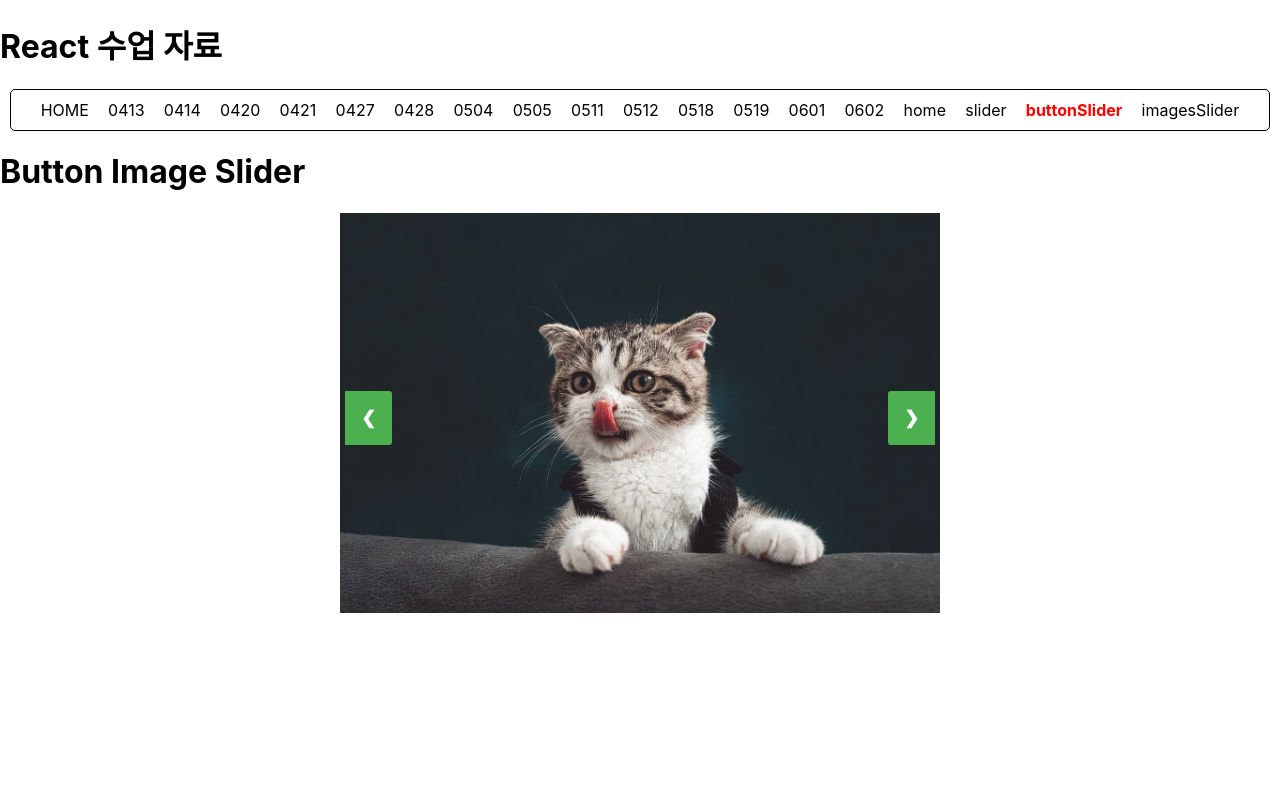
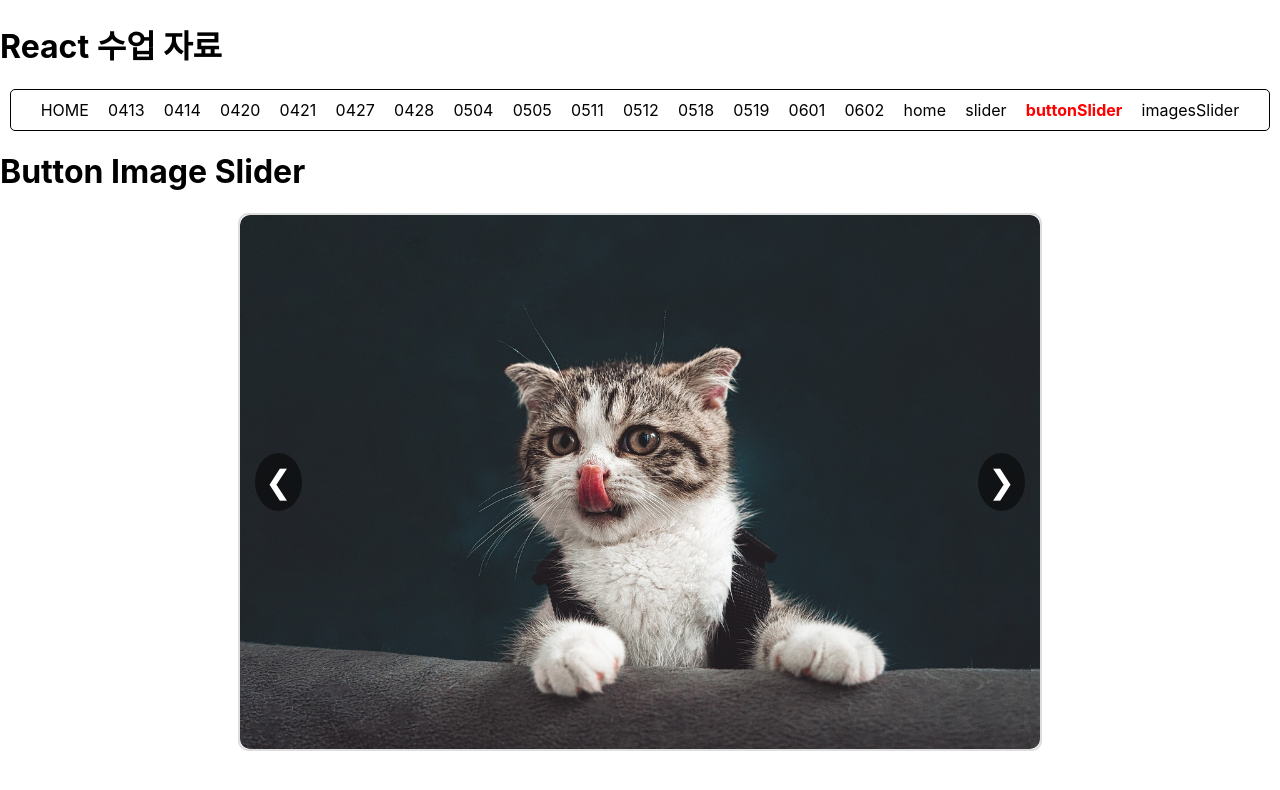
Before and after one commit to devgiants75/frontend-1223, a React (Create React App) app in the folder E_React/: page /buttonSlider in a window 1280 px wide. Shown: the top 790 px of the page. Built offline with nearby package versions, Linux system fonts and the light colour scheme.

Commit message:
20240706

```diff
--- a/E_React/src/views/ButtonSlider/ImageSlider.css
+++ b/E_React/src/views/ButtonSlider/ImageSlider.css
@@ -1,45 +1,52 @@
 .slider {
   position: relative;
-  width: 100%;
-  max-width: 600px;
-  margin: auto;
+  width: 80%;
+  max-width: 800px;
+  margin: 0 auto;
   overflow: hidden;
+  border: 2px solid #ddd;
+  border-radius: 10px;
 }
 
-.slider-images {
+.slider-image-container {
+  width: 100%;
   display: flex;
-  transition: transform 1s ease-in-out;
+  justify-content: center;
+  align-items: center;
 }
 
-.slide {
-  min-width: 100%;
+.slider-image {
+  width: 100%;
+  height: auto;
+  border-radius: 10px;
+  transition: opacity 1s ease-in-out; /* Smooth transition */
+  opacity: 1;
 }
 
-img {
-  width: 100%;
-  vertical-align: middle;
-}
-
-.prev, .next {
-  cursor: pointer;
+.left-arrow,
+.right-arrow {
   position: absolute;
   top: 50%;
-  width: auto;
-  padding: 16px;
-  margin-top: -22px;
+  transform: translateY(-50%);
+  background-color: rgba(0, 0, 0, 0.5);
+  border: none;
   color: white;
-  font-weight: bold;
-  font-size: 18px;
-  transition: 0.6s ease;
-  border-radius: 0 3px 3px 0;
+  font-size: 2rem;
+  padding: 10px;
+  cursor: pointer;
+  border-radius: 50%;
   user-select: none;
 }
 
-.next {
-  right: 0;
-  border-radius: 3px 0 0 3px;
+.left-arrow {
+  left: 10px;
 }
 
-.prev:hover, .next:hover {
-  background-color: rgba(0,0,0,0.8);
+.right-arrow {
+  right: 10px;
 }
+
+.left-arrow:hover,
+.right-arrow:hover {
+  background-color: rgba(0, 0, 0, 0.8);
+}
--- a/E_React/src/views/ButtonSlider/ImageSlider.tsx
+++ b/E_React/src/views/ButtonSlider/ImageSlider.tsx
@@ -1,4 +1,4 @@
-import React, { useState, useEffect, useRef } from 'react';
+import React, { useState, useEffect } from 'react';
 import './ImageSlider.css';
 
 interface ImageSliderProps {
@@ -6,73 +6,36 @@ interface ImageSliderProps {
 }
 
 const ImageSlider: React.FC<ImageSliderProps> = ({ images }) => {
-  const [currentIndex, setCurrentIndex] = useState(1);
-  const sliderRef = useRef<HTMLDivElement>(null);
-  const [isTransitioning, setIsTransitioning] = useState(false);
-
-  const handleTransitionEnd = () => {
-    setIsTransitioning(false);
-    if (currentIndex === images.length + 1) {
-      setCurrentIndex(1);
-      if (sliderRef.current) {
-        sliderRef.current.style.transition = 'none';
-        sliderRef.current.style.transform = `translateX(-100%)`;
-      }
-    } else if (currentIndex === 0) {
-      setCurrentIndex(images.length);
-      if (sliderRef.current) {
-        sliderRef.current.style.transition = 'none';
-        sliderRef.current.style.transform = `translateX(-${images.length * 100}%)`;
-      }
-    }
-  };
+  const [currentIndex, setCurrentIndex] = useState(0);
 
   useEffect(() => {
     const interval = setInterval(() => {
-      handleNextClick();
-    }, 3000); // 3초마다 슬라이드 변경
+      goToNext();
+    }, 4000);
+    return () => clearInterval(interval);
+  }, [currentIndex]);
 
-    return () => clearInterval(interval);
-  }, [images.length]);
-
-  const handlePrevClick = () => {
-    if (isTransitioning) return;
-    setIsTransitioning(true);
-    setCurrentIndex((prevIndex) => prevIndex - 1);
+  const goToPrevious = () => {
+    const isFirstSlide = currentIndex === 0;
+    const newIndex = isFirstSlide ? images.length - 1 : currentIndex - 1;
+    setCurrentIndex(newIndex);
   };
 
-  const handleNextClick = () => {
-    if (isTransitioning) return;
-    setIsTransitioning(true);
-    setCurrentIndex((prevIndex) => prevIndex + 1);
+  const goToNext = () => {
+    const isLastSlide = currentIndex === images.length - 1;
+    const newIndex = isLastSlide ? 0 : currentIndex + 1;
+    setCurrentIndex(newIndex);
   };
-
-  useEffect(() => {
-    if (sliderRef.current && isTransitioning) {
-      sliderRef.current.style.transition = 'transform 1s ease-in-out';
-      sliderRef.current.style.transform = `translateX(-${currentIndex * 100}%)`;
-    }
-  }, [currentIndex, isTransitioning]);
 
   return (
     <div className="slider">
-      <div className="slider-images" ref={sliderRef} onTransitionEnd={handleTransitionEnd}>
-        <div className="slide">
-          <img src={images[images.length - 1]} alt={`Slide ${images.length - 1}`} />
-        </div>
-        {images.map((image, index) => (
-          <div key={index} className="slide">
-            <img src={image} alt={`Slide ${index}`} />
-          </div>
-        ))}
-        <div className="slide">
-          <img src={images[0]} alt="Slide 0" />
-        </div>
-      </div>
-      <button className="prev" onClick={handlePrevClick}>
+      <button onClick={goToPrevious} className="left-arrow">
         &#10094;
       </button>
-      <button className="next" onClick={handleNextClick}>
+      <div className="slider-image-container">
+        <img src={images[currentIndex]} alt={`Slide ${currentIndex}`} className="slider-image" />
+      </div>
+      <button onClick={goToNext} className="right-arrow">
         &#10095;
       </button>
     </div>
```
